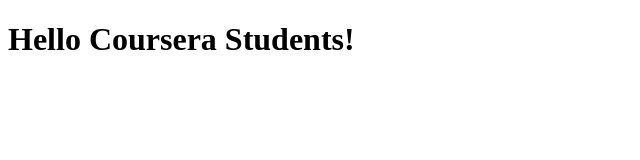
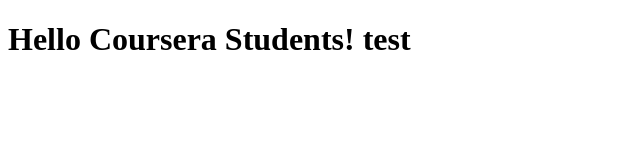
Before and after one commit to Exodaii/coursera-test, a plain HTML site: page index.html in a window 1280 px wide. Shown: the full height of the page, 0-640 px from the left. Drawn offline with Linux system fonts and the light colour scheme.

Commit message:
Next version of web file.

```diff
--- a/index.html
+++ b/index.html
@@ -5,6 +5,6 @@
     <title>Hello Coursera</title>
   </head>
   <body>
-    <h1>Hello Coursera Students!</h1>
+    <h1>Hello Coursera Students! test</h1>
   </body>
 </html>
```
